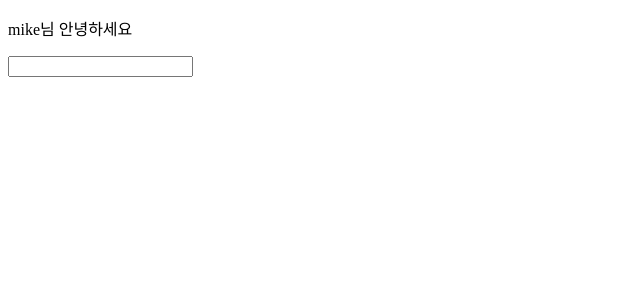
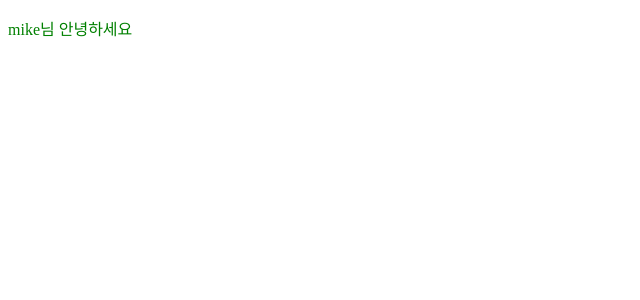
Before and after one commit to duyankim/react_learning, a React (Create React App) app: page / in a window 1280 px wide. Shown: the top 300 px of the page, without its empty margins (0-640 px from the left). Built offline with nearby package versions, Linux system fonts and the light colour scheme.

Commit message:
여러 콘텍스트를 중첩해서 사용하기

```diff
--- a/src/App.js
+++ b/src/App.js
@@ -2,19 +2,16 @@ import Profile from "./Profile";
 import React, { useState } from "react";
 
 export const UserContext = React.createContext("");
+export const ThemeContext = React.createContext("dark");
 
 function App() {
-  const [username, setUsername] = useState("");
   return (
     <div>
-      <UserContext.Provider value="mike">
-        <Profile />
-      </UserContext.Provider>
-      <input
-        type="text"
-        value={username}
-        onChange={(e) => setUsername(e.target.value)}
-      />
+      <ThemeContext.Provider value="light">
+        <UserContext.Provider value="mike">
+          <Profile />
+        </UserContext.Provider>
+      </ThemeContext.Provider>
     </div>
   );
 }
--- a/src/Greeting.js
+++ b/src/Greeting.js
@@ -1,11 +1,19 @@
 import React from "react";
-import { UserContext } from "./App";
+import { UserContext, ThemeContext } from "./App";
 
 function Greeting() {
   return (
-    <UserContext.Consumer>
-      {(username) => <p>{`${username}님 안녕하세요`}</p>}
-    </UserContext.Consumer>
+    <ThemeContext.Consumer>
+      {(theme) => (
+        <UserContext.Consumer>
+          {(username) => (
+            <p
+              style={{ color: theme === "dark" ? "gray" : "green" }}
+            >{`${username}님 안녕하세요`}</p>
+          )}
+        </UserContext.Consumer>
+      )}
+    </ThemeContext.Consumer>
   );
 }
 
--- a/src/Profile.js
+++ b/src/Profile.js
@@ -1,12 +1,12 @@
 import React from "react";
 import Greeting from "./Greeting";
 
-const Profile = React.memo(() => {
+const Profile = () => {
   return (
     <div>
       <Greeting />
     </div>
   );
-});
+};
 
 export default Profile;
```
